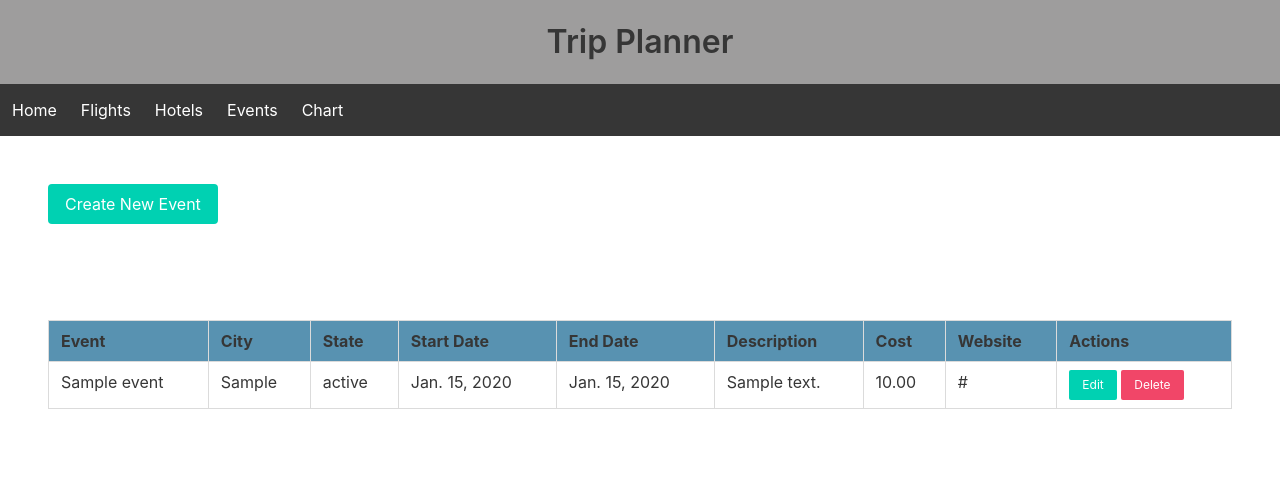
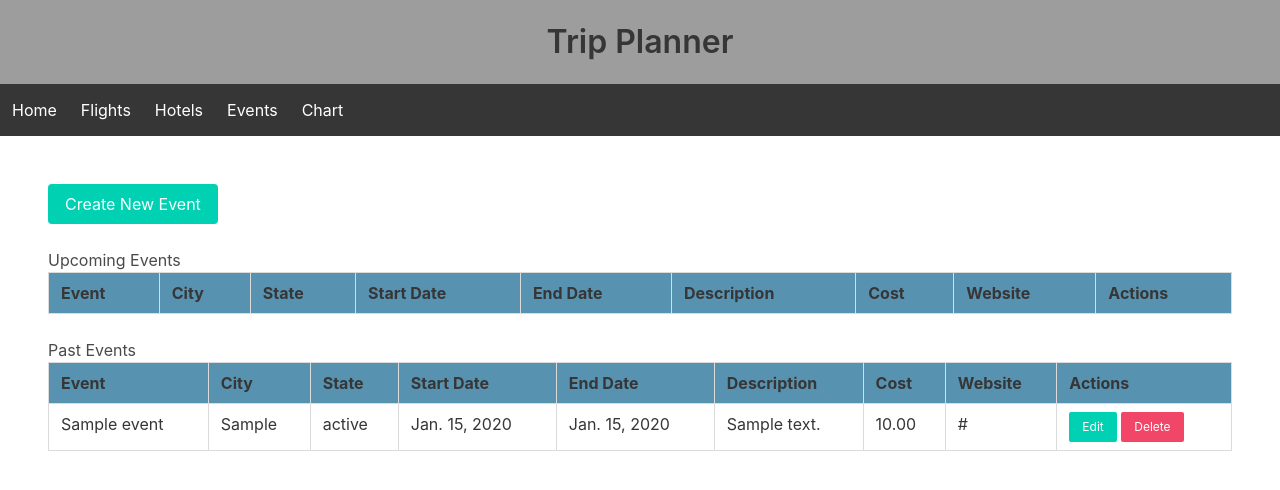
Before and after one commit to afitzer/GTM, a Django app: page /events/ in a window 1280 px wide. Shown: the top 490 px of the page. Run offline with Django 4.2, Linux system fonts and the light colour scheme; tables that the repository leaves empty hold one stand-in row (values such as "Sample post"); lists and menus that the app fills with data are empty.

Commit message:
finished updating events html

```diff
--- a/earnings/templates/earnings/events.html
+++ b/earnings/templates/earnings/events.html
@@ -1,10 +1,12 @@
 {% extends 'base/base.html' %}
 
 {% block content %}
+
 <section class="section">
     <a href="{% url 'earnings:event_create' %}" class="button is-primary">Create New Event</a>
-</section>
-<section class="section">
+    <br>
+    <br>
+    <h3 class="sub_title">Upcoming Events</h3>
     <div class="table-container">
         <table class="table is-bordered is-hoverable is-fullwidth">
             <thead>
@@ -21,7 +23,43 @@
                 </tr>
             </thead>
             <tbody>
-                {% for event in object_list %}
+                {% for event in upcoming_events %}
+                <tr>
+                    <td>{{ event.name }}</td>
+                    <td>{{ event.city }}</td>
+                    <td>{{ event.state }}</td>
+                    <td>{{ event.start_date }}</td>
+                    <td>{{ event.end_date }}</td>
+                    <td>{{ event.description }}</td>
+                    <td>{{ event.cost }}</td>
+                    <td>{{ event.website }}</td>
+                    <td>
+                        <a href="{% url 'earnings:event_update' event.pk %}" class="button is-primary is-small">Edit</a>
+                        <a href="{% url 'earnings:event_delete' event.pk %}" class="button is-danger is-small">Delete</a>
+                    </td>
+                </tr>
+                {% endfor %}
+            </tbody>
+        </table>
+    </div>
+    <h3 class="sub_title">Past Events</h3>
+    <div class="table-container">
+        <table class="table is-bordered is-hoverable is-fullwidth">
+            <thead>
+                <tr>
+                    <th style="background-color: #5892b1;">Event</th>
+                    <th style="background-color: #5892b1;">City</th>
+                    <th style="background-color: #5892b1;">State</th>
+                    <th style="background-color: #5892b1;">Start Date</th>
+                    <th style="background-color: #5892b1;">End Date</th>
+                    <th style="background-color: #5892b1;">Description</th>
+                    <th style="background-color: #5892b1;">Cost</th>
+                    <th style="background-color: #5892b1;">Website</th>
+                    <th style="background-color: #5892b1;">Actions</th>
+                </tr>
+            </thead>
+            <tbody>
+                {% for event in past_events %}
                 <tr>
                     <td>{{ event.name }}</td>
                     <td>{{ event.city }}</td>
```
